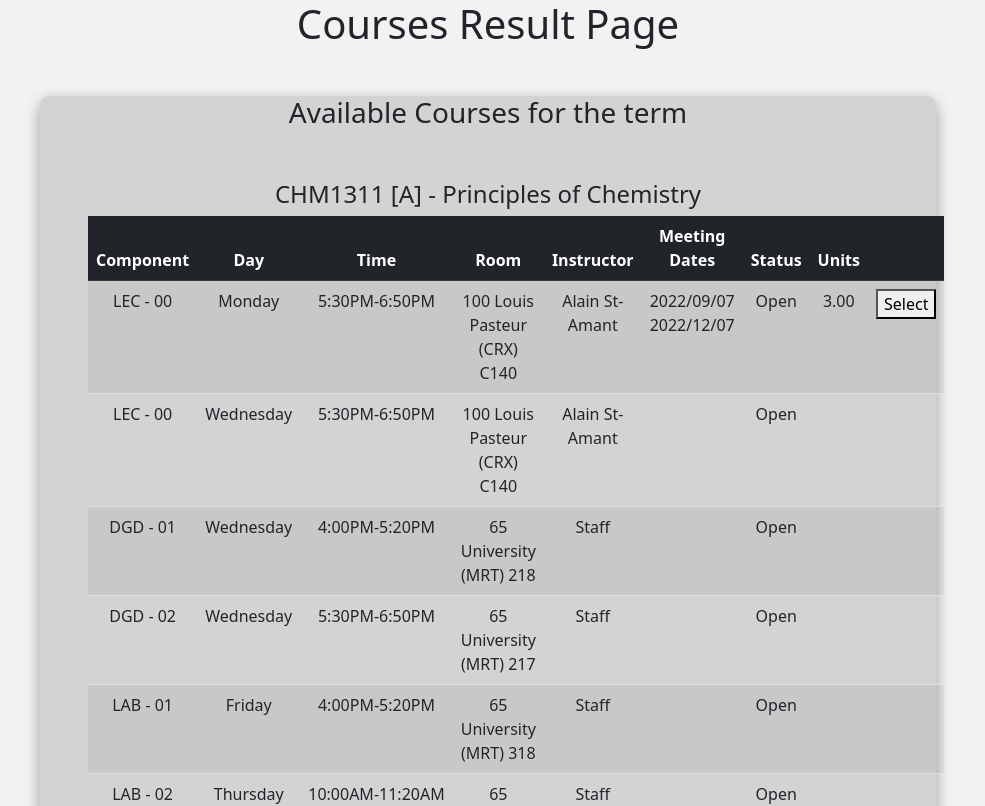
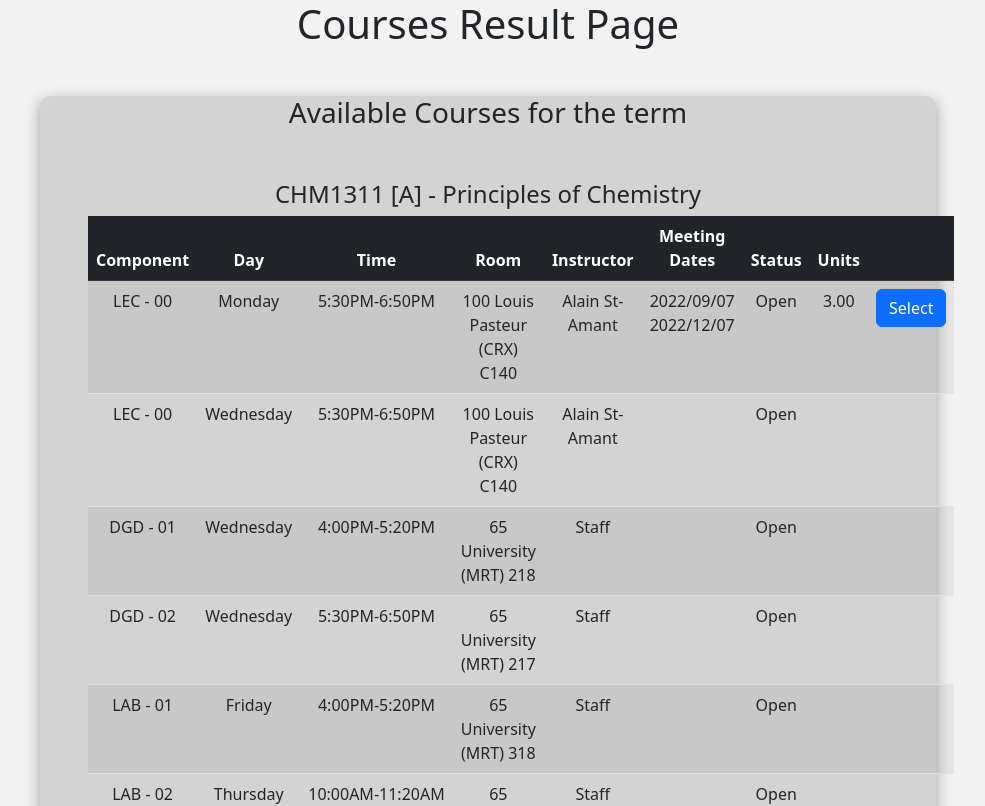
Before and after one commit to SEG3904-UOZONE/front-end, a React (Create React App) app: page /courses-result in a window 1280 px wide. Shown: the top 806 px of the page, without its empty margins (152-1137 px from the left). Built offline with nearby package versions, Linux system fonts and the light colour scheme.

Commit message:
add redirection to the course info page

```diff
--- a/src/components/CoursesResultPage/CoursesResultPage.tsx
+++ b/src/components/CoursesResultPage/CoursesResultPage.tsx
@@ -1,12 +1,13 @@
 import './CoursesResultPage.scss'
 import courses from '../../data/course.json'
-import { Link, useLocation } from 'react-router-dom'
+import { Link, useLocation, useNavigate } from 'react-router-dom'
 import { useState } from 'react';
 
 const CoursesResultPage = (props: any) => {
 
     const location = useLocation();
     const [semesterCode, setSemesterCode] = useState<string>('');
+    const navigate = useNavigate();
 
 
 
@@ -21,10 +22,22 @@ const CoursesResultPage = (props: any) => {
         return "Open"
     }
 
-    const selectButton = (index: number) => {
+    const selectButton = (course: any, index: number) => {
         if (index == 0) {
             return(
-                <button>Select</button>
+                <Link
+                        to="/course-info"
+                        state={{course: course}}
+                        onClick={() => {
+                            navigate("/course-info", {
+                                state: {
+                                    course: course
+                                }
+                            });
+                        }}
+                        >
+                        <button className='btn btn-primary'>Select</button>
+                    </Link>
             )
         }
     }
@@ -83,7 +96,7 @@ const CoursesResultPage = (props: any) => {
                                                             <td>{meetingDates(course, index)}</td>
                                                             <td>{getCourseClassStatus(courseClass.seats.capacity, courseClass.seats.taken, course.isClosed)}</td>
                                                             <td>{getCourseUnits(course, index)}</td>
-                                                            <td>{selectButton(index)}</td>
+                                                            <td>{selectButton(course, index)}</td>
                                                         </tr>
                                                     )
                                                 })
```
